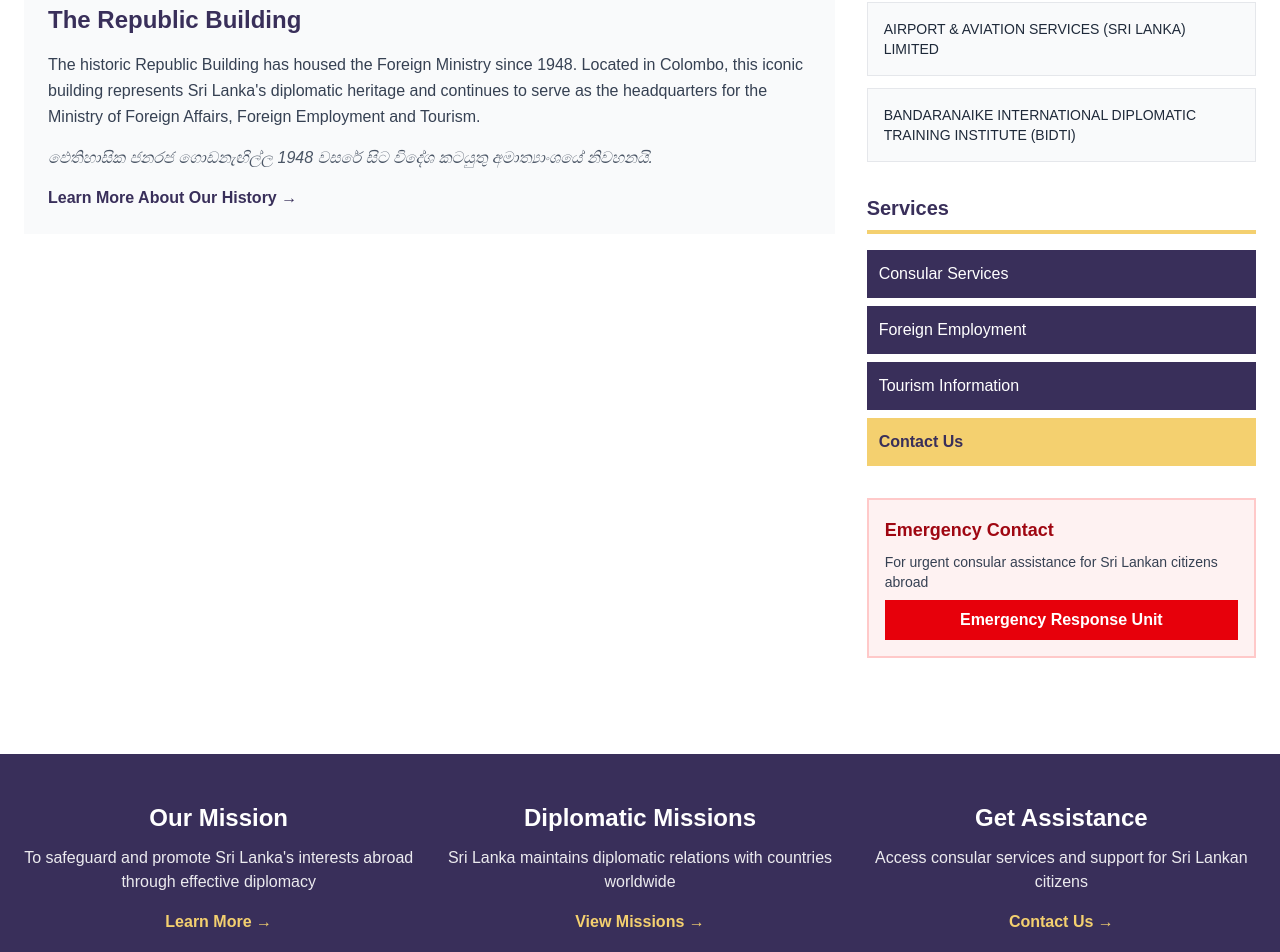
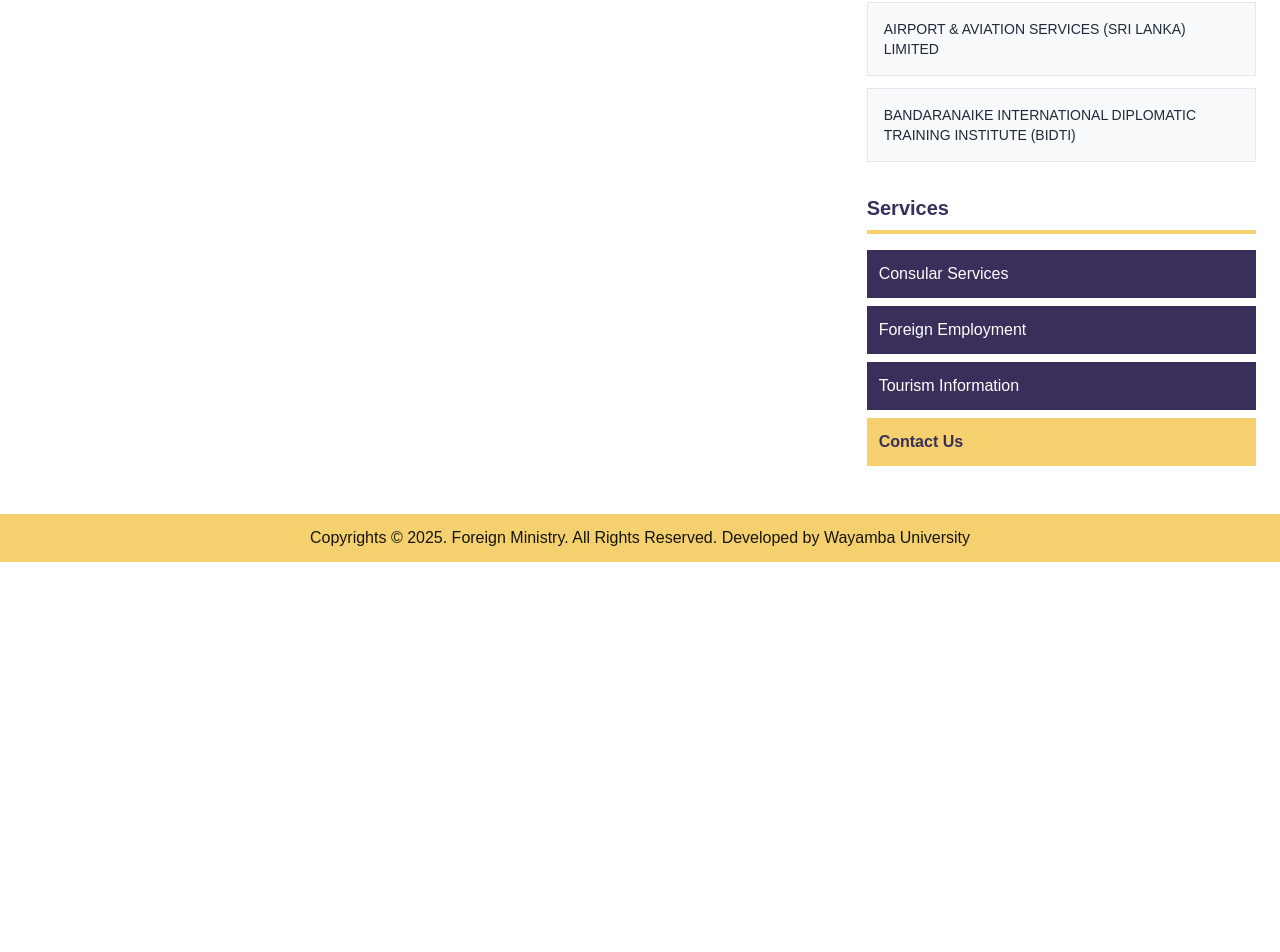
Before and after one commit to XavierSPQR/WebProjectMoFA, a Next.js app: page / in a window 1280 px wide. Shown: the part 1410-2362 px from the top of the page. After the commit the page ends 1972 px from the top, so only its background shows below. Built offline with nearby package versions, Linux system fonts and the light colour scheme; a web font is replaced by a local one.

Commit message:
Homepage content remove

```diff
--- a/app/page.tsx
+++ b/app/page.tsx
@@ -138,27 +138,6 @@
                 View All News & Statements →
               </Link>
             </div>
-
-            {/* About Republic Building */}
-            <div className="mt-12 border-t-4 border-[#F4D06F] pt-8">
-              <div className="bg-gray-50 p-6">
-                <h3 className="text-2xl font-bold text-[#392F5A] mb-4">
-                  The Republic Building
-                </h3>
-                <p className="text-gray-700 leading-relaxed mb-4">
-                  The historic Republic Building has housed the Foreign Ministry since 1948. Located in Colombo, this iconic building represents Sri Lanka&apos;s diplomatic heritage and continues to serve as the headquarters for the Ministry of Foreign Affairs, Foreign Employment and Tourism.
-                </p>
-                <p className="text-gray-600 italic">
-                  ඵෙතිහාසික ජනරජ ගොඩනැඟිල්ල 1948 වසරේ සිට විදේශ කටයුතු අමාත්‍යාංශයේ නිවහනයි.
-                </p>
-                <Link
-                  href="/about"
-                  className="inline-block mt-4 text-[#392F5A] font-semibold hover:underline"
-                >
-                  Learn More About Our History →
-                </Link>
-              </div>
-            </div>
           </div>
 
           {/* Sidebar - Quick Links */}
@@ -227,69 +206,9 @@
                 </Link>
               </div>
             </div>
-
-            {/* Social Media / Emergency Contact */}
-            <div className="mt-8 bg-red-50 border-2 border-red-200 p-4">
-              <h3 className="text-lg font-bold text-red-800 mb-2">
-                Emergency Contact
-              </h3>
-              <p className="text-sm text-gray-700 mb-2">
-                For urgent consular assistance for Sri Lankan citizens abroad
-              </p>
-              <a
-                href="/divisions/emergency-response-unit"
-                className="block bg-red-600 text-white text-center p-2 hover:bg-red-700 transition-colors font-semibold"
-              >
-                Emergency Response Unit
-              </a>
-            </div>
           </div>
         </div>
       </div>
-
-      {/* Bottom CTA Section */}
-      <section className="bg-[#392F5A] text-white py-12 mt-12">
-        <div className="max-w-7xl mx-auto px-6">
-          <div className="grid md:grid-cols-3 gap-8 text-center">
-            <div>
-              <h3 className="text-2xl font-bold mb-3">Our Mission</h3>
-              <p className="text-white/90">
-                To safeguard and promote Sri Lanka&apos;s interests abroad through effective diplomacy
-              </p>
-              <Link
-                href="/about"
-                className="inline-block mt-4 text-[#F4D06F] hover:underline font-semibold"
-              >
-                Learn More →
-              </Link>
-            </div>
-            <div>
-              <h3 className="text-2xl font-bold mb-3">Diplomatic Missions</h3>
-              <p className="text-white/90">
-                Sri Lanka maintains diplomatic relations with countries worldwide
-              </p>
-              <Link
-                href="/divisions"
-                className="inline-block mt-4 text-[#F4D06F] hover:underline font-semibold"
-              >
-                View Missions →
-              </Link>
-            </div>
-            <div>
-              <h3 className="text-2xl font-bold mb-3">Get Assistance</h3>
-              <p className="text-white/90">
-                Access consular services and support for Sri Lankan citizens
-              </p>
-              <Link
-                href="/contact-sl"
-                className="inline-block mt-4 text-[#F4D06F] hover:underline font-semibold"
-              >
-                Contact Us →
-              </Link>
-            </div>
-          </div>
-        </div>
-      </section>
     </main>
   );
 }
```
